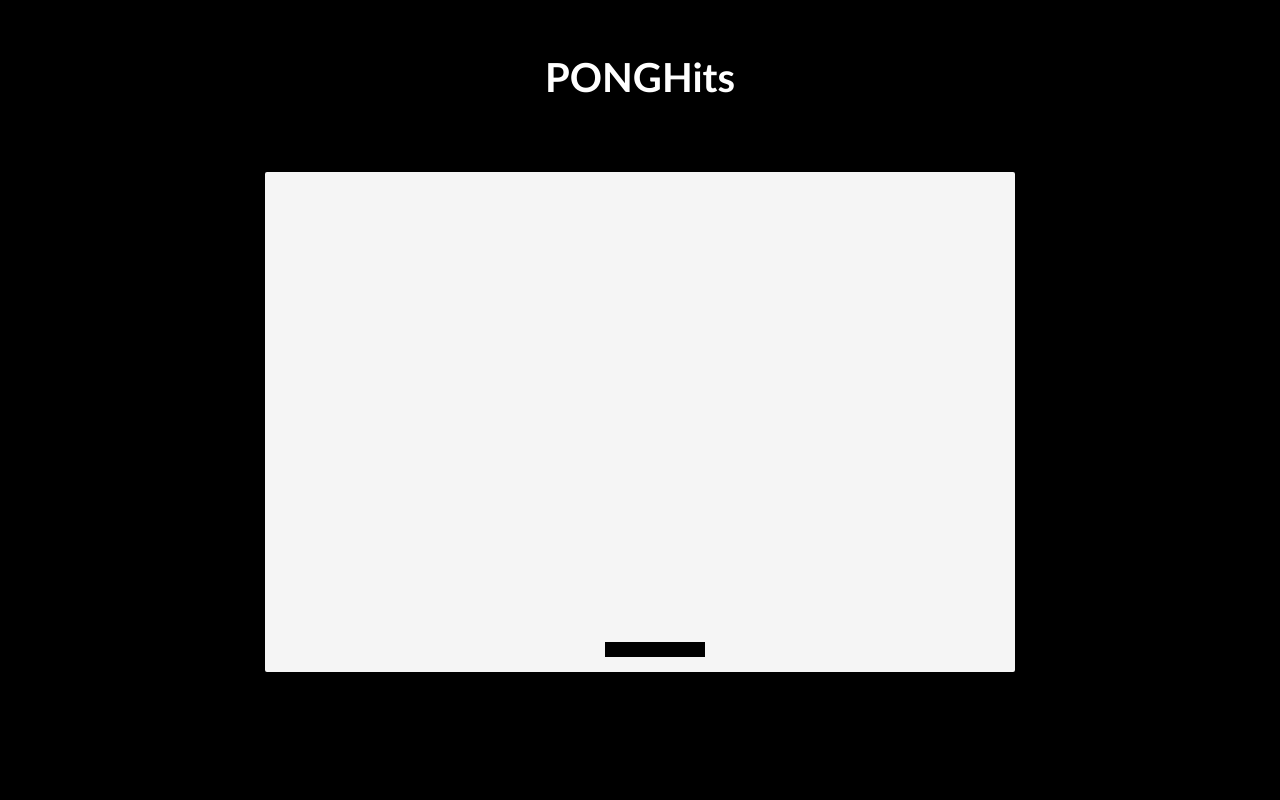
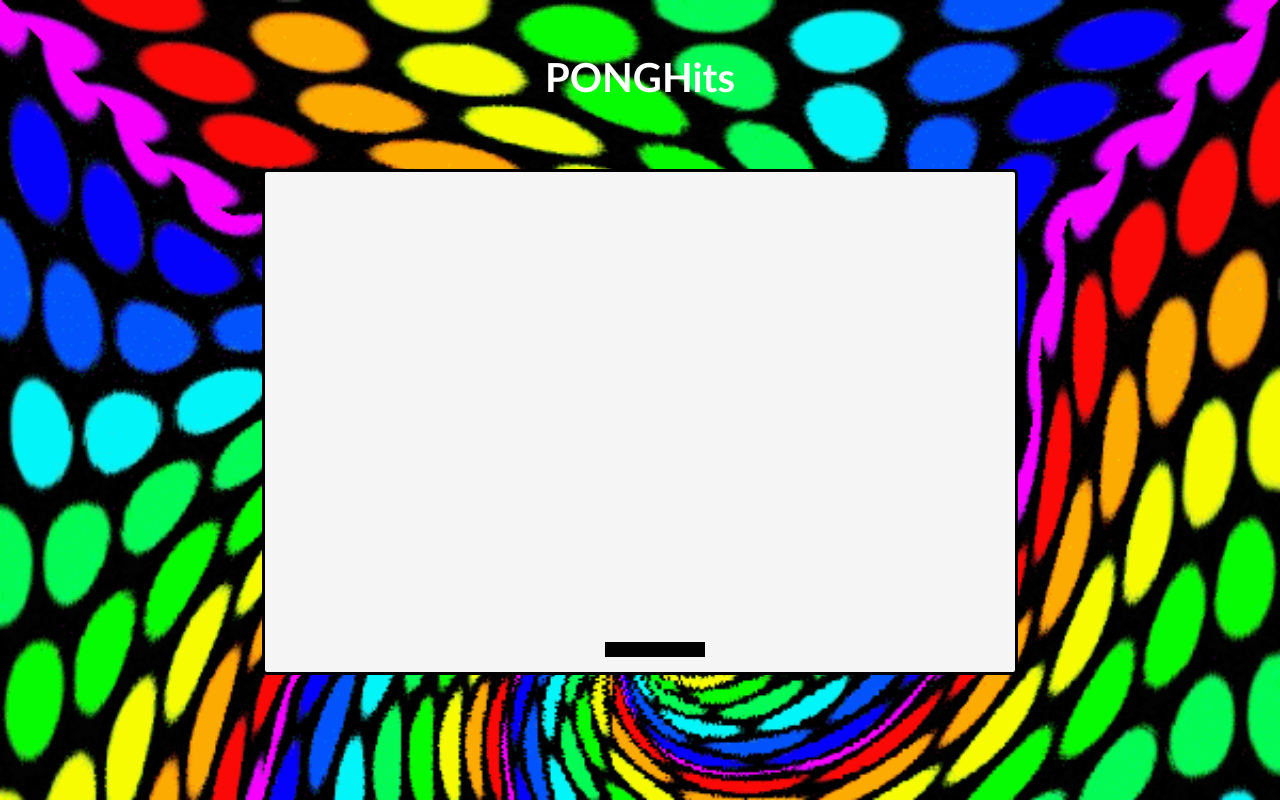
Before and after one commit to codenlighten/PongHits, a Vue app: page / in a window 1280 px wide. Built offline with nearby package versions, Linux system fonts and the light colour scheme.

Commit message:
Update App.vue

```diff
--- a/src/App.vue
+++ b/src/App.vue
@@ -85,7 +85,8 @@ h4 {
 }
 
 html {
-  background-color: black;
+  background-image: url("../swirly.gif");
+  background-size: cover;
   font-size: 30pt;
 }
 
```
